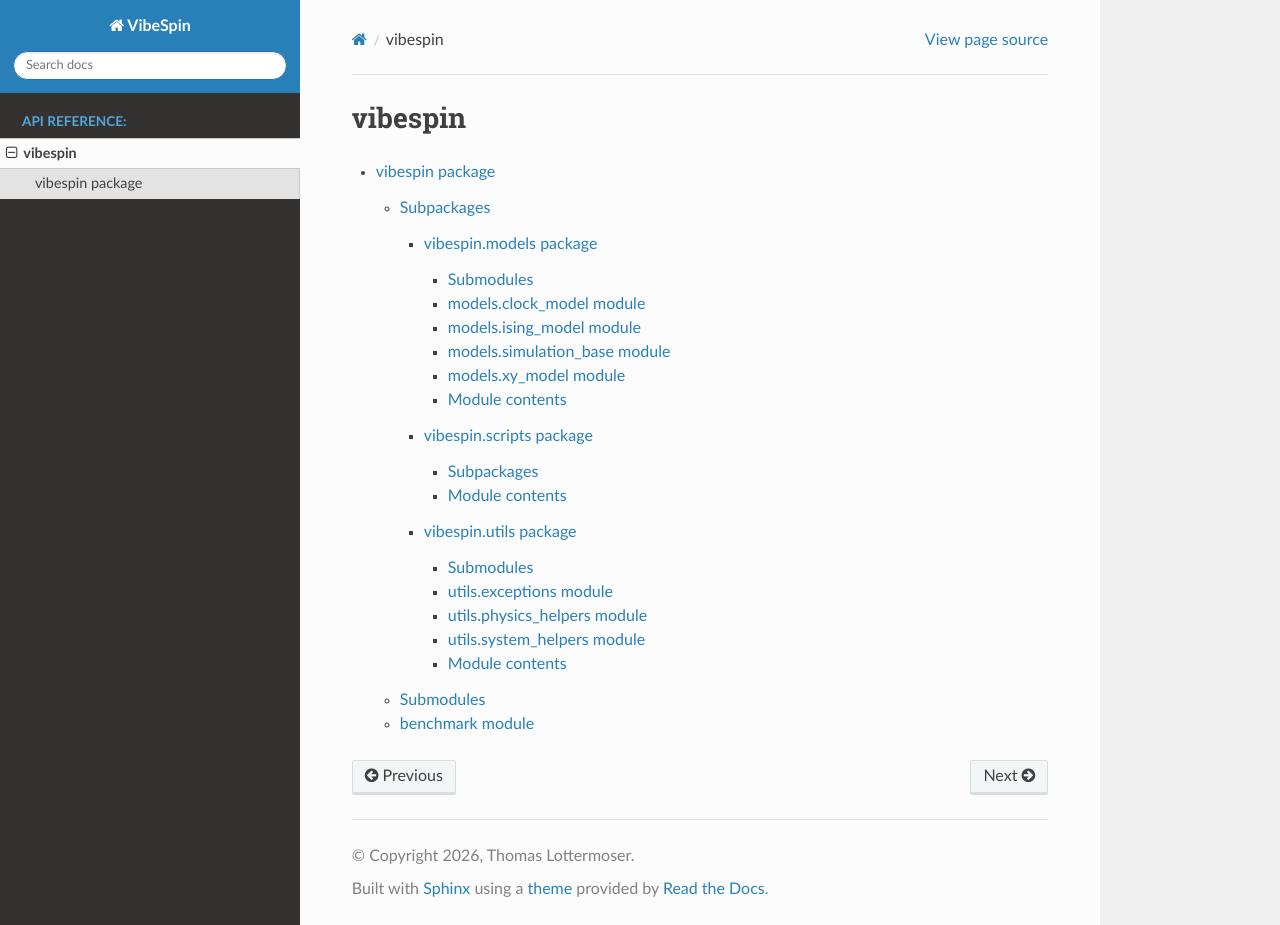
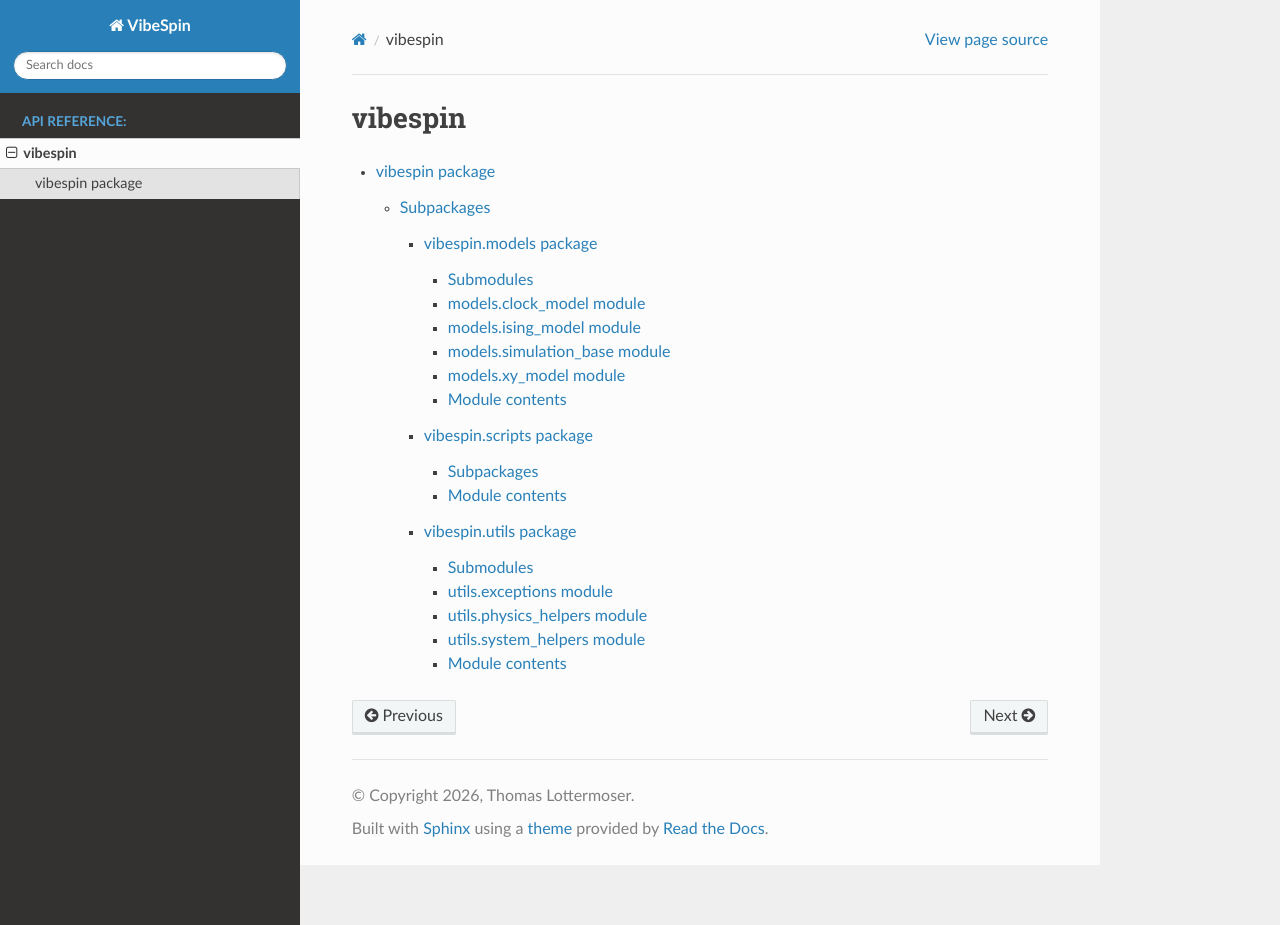
Before and after one commit to manganite/VibeSpin, a Sphinx documentation site: the page built from docs/source/api/modules.rst, in a window 1280 px wide and 925 px high. Built offline with Sphinx 7.4.7 and the Read the Docs theme 3.1.0, drawn with Linux system fonts in a browser that asks for light colours; pages that are not in the unit, such as notebooks, are missing from menus.

Commit message:
docs(api): remove stale benchmark automodule

```diff
--- a/docs/generate_api_docs.py
+++ b/docs/generate_api_docs.py
@@ -70,8 +70,6 @@ def _render_root_package() -> str:
     for child in TOCTREE_CHILDREN['vibespin']:
         content += f'   {child}\n'
     content += '\n'
-    content += _section('Submodules')
-    content += _module_section('benchmark')
     return content
 
 
--- a/docs/source/api/vibespin.rst
+++ b/docs/source/api/vibespin.rst
@@ -10,14 +10,3 @@ Subpackages
    vibespin.models
    vibespin.scripts
    vibespin.utils
-
-Submodules
-----------
-
-benchmark module
-----------------
-
-.. automodule:: benchmark
-   :members:
-   :show-inheritance:
-   :undoc-members:
```
